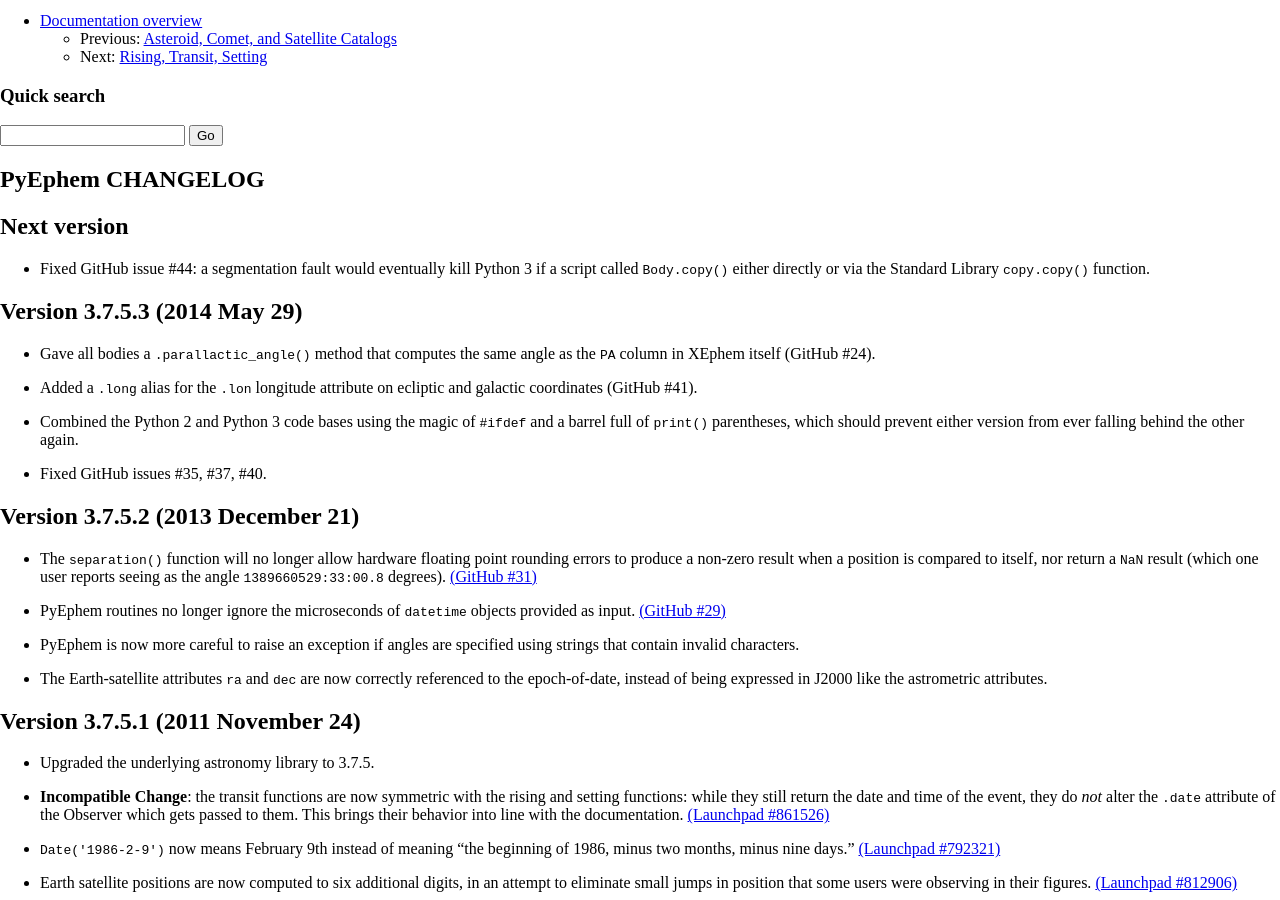
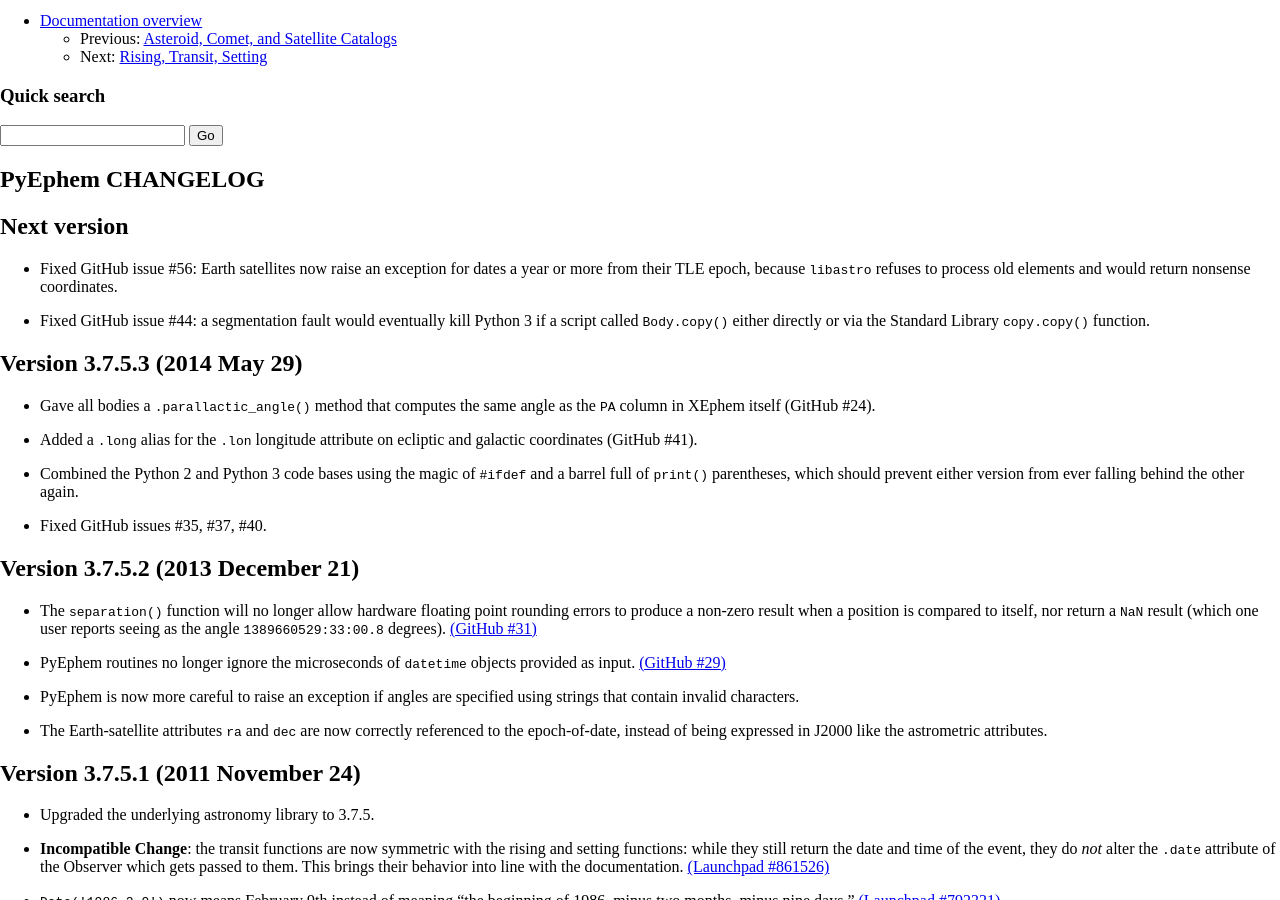
Before and after one commit to brandon-rhodes/pyephem, a Sphinx documentation site: the page built from ephem/doc/CHANGELOG.rst, in a window 1280 px wide and 900 px high, scrolled down 586 px. Built offline with Sphinx 7.4.7, drawn with Linux system fonts in a browser that asks for light colours.

Commit message:
Add changelog entry about fix for #56

```diff
--- a/ephem/doc/CHANGELOG.rst
+++ b/ephem/doc/CHANGELOG.rst
@@ -3,6 +3,10 @@
 
 Next version
 ------------
+
+- Fixed GitHub issue #56: Earth satellites now raise an exception for
+  dates a year or more from their TLE epoch, because ``libastro``
+  refuses to process old elements and would return nonsense coordinates.
 
 - Fixed GitHub issue #44: a segmentation fault would eventually kill
   Python 3 if a script called ``Body.copy()`` either directly or via the
```
